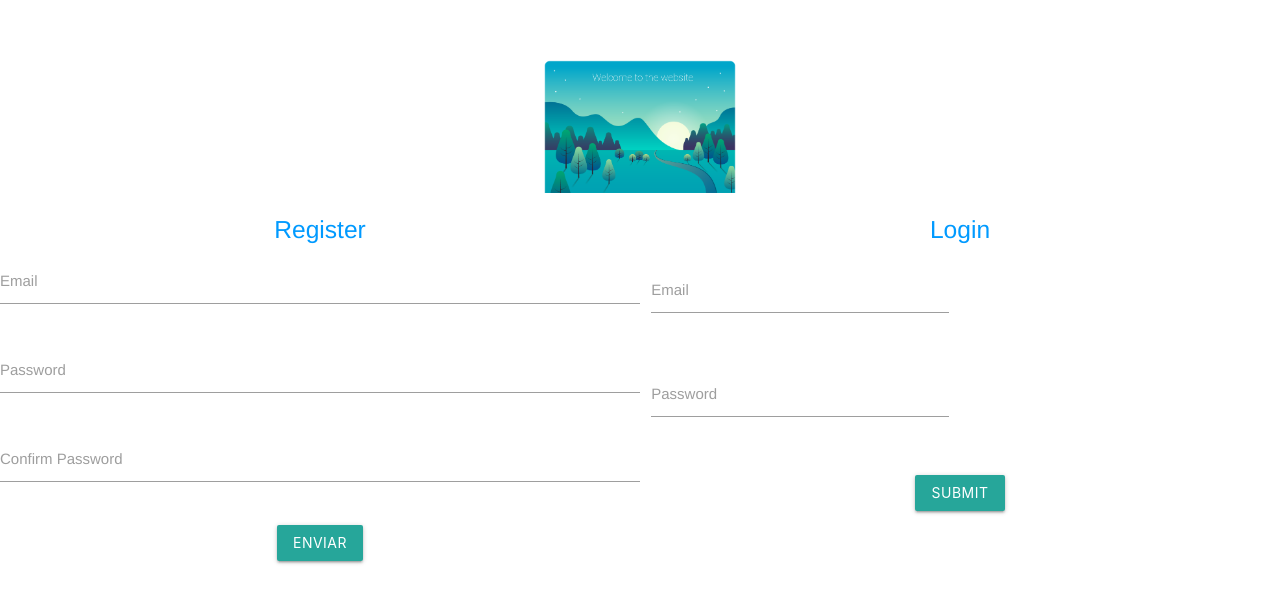
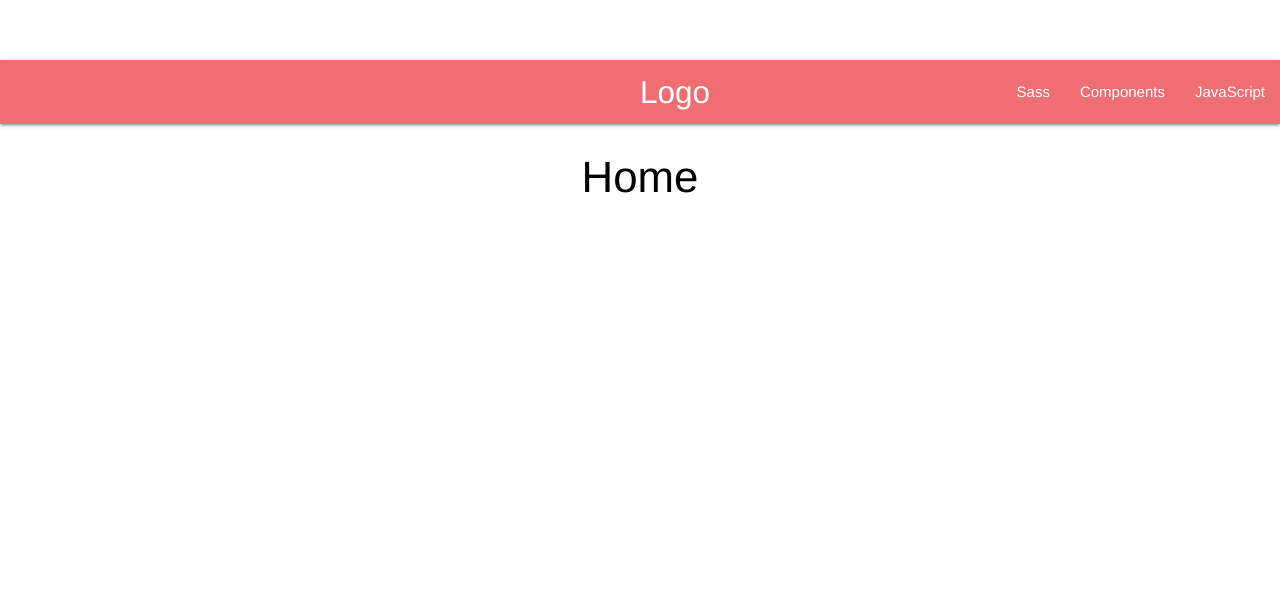
Before and after one commit to claudia-quispe/login-logout, a Vue app: page /#/ in a window 1280 px wide. Shown: the top 602 px of the page. Built offline with nearby package versions, Linux system fonts and the light colour scheme; what vue-firestore would draw is missing.

Commit message:
Porblemas solucionados, funcionalidad bien, falta style

```diff
--- a/src/App.vue
+++ b/src/App.vue
@@ -1,18 +1,14 @@
 <template>
   <div id="app">
-    <img class="home" alt="Vue logo" src="./assets/home.png">
-    <login msg="Welcome to Your Vue.js App"/>
+    <router-view />
   </div>
 </template>
 
 <script>
-import Login from './components/Login.vue'
 
 export default {
   name: 'App',
-  components: {
-    Login
-  }
+
 }
 </script>
 
@@ -22,7 +18,7 @@ export default {
   -webkit-font-smoothing: antialiased;
   -moz-osx-font-smoothing: grayscale;
   text-align: center;
-  color: #009aff;
+  color: black;
   margin-top: 60px;
 }
 .home {
--- a/src/components/Home.vue
+++ b/src/components/Home.vue
@@ -0,0 +1,25 @@
+<template>
+    <div>
+    <nav>
+        <div class="nav-wrapper">
+        <a href="#" class="brand-logo">Logo</a>
+        <ul id="nav-mobile" class="right hide-on-med-and-down">
+            <li><a href="sass.html">Sass</a></li>
+            <li><a href="badges.html">Components</a></li>
+            <li><a href="collapsible.html">JavaScript</a></li>
+        </ul>
+        </div>
+    </nav>
+    <h3>Home</h3>
+    </div>
+</template>
+<script>
+export default {
+    name: 'Home',
+    data() {
+        return {
+
+        }
+    }
+}
+</script>
--- a/src/components/Login.vue
+++ b/src/components/Login.vue
@@ -1,31 +1,32 @@
 <template>
     <div class="row">
-        <div class="col m12 s12" id="mensaje-error" v-if="error">
-            <div class="card-panel red">{{ error }}</div>
+        <div class="col s12 m12" v-if="error != null">
+            <p>{{ error }}</p>
         </div>
         <div class="col s6 m6">
             <h5>Register</h5>
             <form action="" @submit.prevent="registro">
                 <div class="row">
-                    <div class="input-field">
-                        <input type="email" required v:model="registrar_email">
+                    <div class="input-field s6 m6">
+                        <input type="email" required v-model="registrar_email">
                         <label for="email">Email</label>
                     </div>
                 </div>
                 <div class="row">
-                    <div class="input-field">
-                    <input type="password" class="validate" required v:model="registrar_password">
+                    <div class="input-field s6 m6">
+                    <input type="password" class="validate" required v-model="registrar_password">
                     <label for="password">Password</label>
                     </div>
                 </div>
                 <div class="row">
-                    <div class="input-field">
-                    <input type="password" id="confirmar" class="validate" required v:model="registrar_confirmar_password">
+                    <div class="input-field s6 m6">
+                    <input type="password" id="confirmar" class="validate" required v-model="registrar_confirm_password">
                     <label for="password">Confirm Password</label>
+                    <p v-if="registrar_error" class="error">Has introducido mal la contraseña.</p>
                     </div>
                 </div>
                 <div class="row">
-                    <div class="input-field">
+                    <div class="input-field s12" >
                         <button type="submit" class="btn" name="action"> Enviar</button>
                     </div>
                 </div>
@@ -44,7 +45,6 @@
                     <div class="input-field col s6 m6">
                     <input type="password" class="validate" id="password" required v-model="login_password">
                     <label for="password">Password</label>
-                    <p v-if="error" class="error">Has introducido mal el email o contraseña.</p>
                     </div>
                 </div>
                 <div class="row">
@@ -57,7 +57,9 @@
     </div>
 
 </template>
+
 <script>
+
 export default {
     name: 'Login',
     // en mi objeto data capturo datos del formulario
@@ -66,7 +68,8 @@ export default {
             // datos para registro
             registrar_email: '',
             registrar_password: '',
-            registrar_confirmar_password: '',
+            registrar_confirm_password: '',
+            registrar_error: '',
 
             //datos para login
             login_email: '',
@@ -80,17 +83,13 @@ export default {
             return this.$store.state.error;
         }
     },
+    // acá declaro mi manejadores login y register
     methods: {
-        // acá declaro mi manejadores login y register
 
         login() {
-            this.error = ''
-            if (this.login_email == this.login_password) {
-                console.log(this.login_email)
-                console.log(this.login_password);
-            }
+            const datos = {email: this.login_email, password: this.login_password};
+            this.$store.dispatch('login',datos)
         },
-
         registro() {
             // esta es mi validacion
             //const confirm = document.getElementById('confirm')
@@ -98,14 +97,17 @@ export default {
 
             // acá verificamos que ambos password sean iguales
             // accedemos a las variables con nuestro constructor this
-            // si las ocntraseñas son diferentes damos el alert
-            if(this.registrar_password != this.registrar_confirmar_password){
-                alert('Ambas contraseñas deben ser iguales');
+            // si las contraseñas son diferentes damos el alert
+            this.registrar_error = null
+            if(this.registrar_password != this.registrar_confirm_password){
+                this.registrar_error='Ambas contraseñas deben ser iguales';
+                console.log('holaa');
+
                 return;
             }
             //despues del if podemos registrar al usuario
 
-            //acá registramos al usuario, llamando a la accion
+            // acá registramos al usuario, llamando a la accion
             // creo el const datos para que la llamada debe recibir 2 datos
             const datos = {email: this.registrar_email, password: this.registrar_password};
             this.$store.dispatch('registro', datos)
--- a/src/main.js
+++ b/src/main.js
@@ -52,20 +52,26 @@ const store = new Vuex.Store({
 
       // si ocurre un error
       .catch(function (error) {
-        //console.log(error)
         context.commit('set_error', error.message);
         context.commit('set_usuario', null);
       });
     },
-    /*login() {
-      firebase.auth().signInWithEmailAndPassword(this.login_email, this.login_password)
+    login (context, datos) {
+      firebase.auth().signInWithEmailAndPassword(datos.email, datos.password)
+
+        // si el login es exitoso, ejecuto esta funcion
         .then(user => {
-
-         // this.$router.push({'login'})
-
-        }).catch(error)
-
-    }*/
+          console.log(user)
+          context.commit('set_error', null);
+          context.commit('set_usuario', datos.email);
+          router.push({path: '/'})
+        })
+        // si ocurre un error
+        .catch(err => {
+          context.commit('set_error', err.message);
+          context.commit('set_usuario', null);
+        })
+    }
   }
 })
 
```
Also changed, not shown: src/router/index.js (+7 -1 lines).
